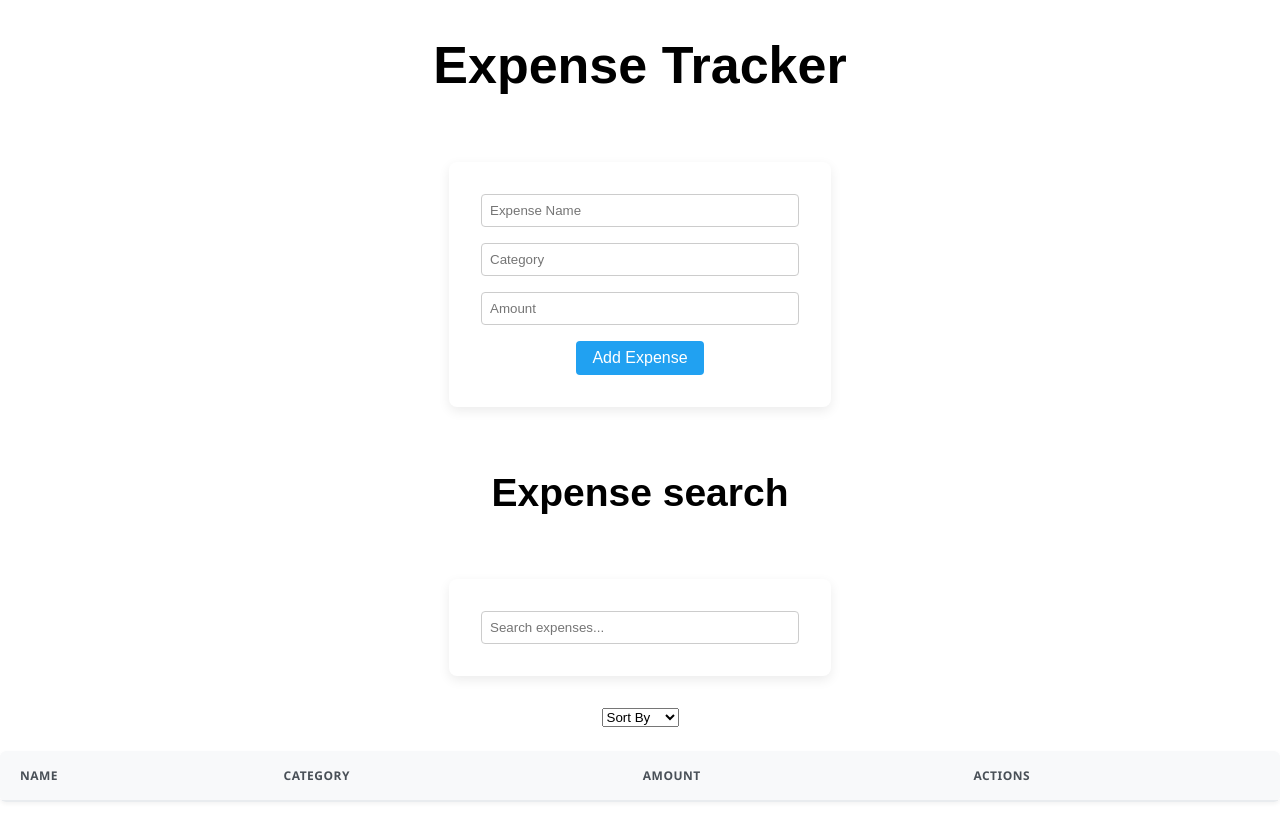
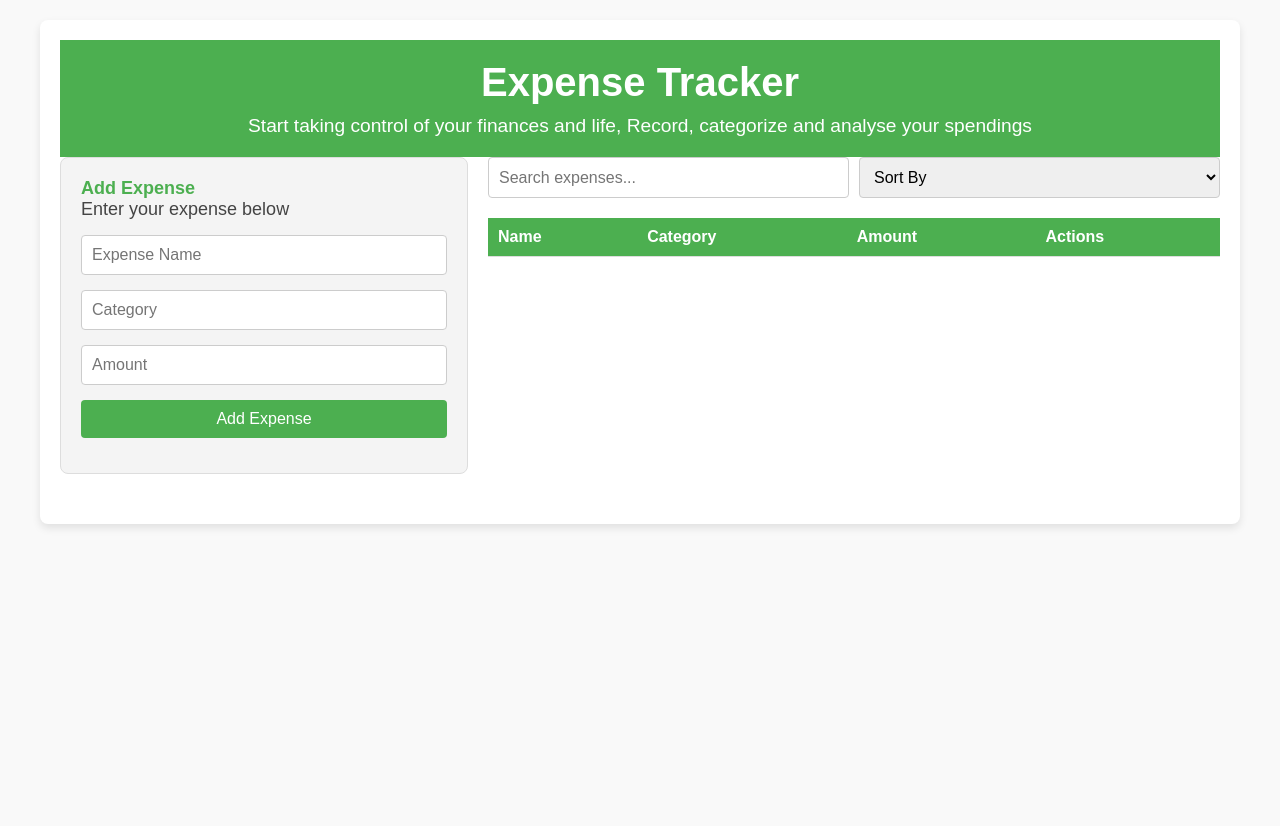
Before and after one commit to BrianSila/Phase-2-expense-tracker-app, a React (Create React App) app: page / in a window 1280 px wide. Built offline with nearby package versions, Linux system fonts and the light colour scheme.

Commit message:
modified css structure

```diff
--- a/src/App.css
+++ b/src/App.css
@@ -1,130 +1,164 @@
-.App {
-  text-align: center;
+* {
+  margin: 0;
+  padding: 0;
+  box-sizing: border-box;
+  text-decoration: none;
+  list-style: none;
 }
 
-.App-logo {
-  height: 40vmin;
-  pointer-events: none;
+html {
+  scroll-behavior: smooth;
+  font-size: 16px;
 }
 
-@media (prefers-reduced-motion: no-preference) {
-  .App-logo {
-    animation: App-logo-spin infinite 20s linear;
-  }
+body {
+  font-family: Arial, sans-serif;
+  margin: 0;
+  padding: 0;
+  background-color: #f9f9f9;
+  color: #333;
 }
 
-.App-header {
-  background-color: white;
-  min-height: 100vh;
-  display: flex;
-  flex-direction: column;
-  align-items: center;
-  justify-content: center;
-  font-size: calc(10px + 2vmin);
-  font-family: Arial, Helvetica, sans-serif;
-  color: black;
+header {
+  text-align: center;
+  background-color: #4caf50;
+  color: white;
+  padding: 20px 10px;
 }
 
-.App-link {
-  color: #61dafb;
+header h1 {
+  margin: 0;
+  font-size: 2.5rem;
 }
 
-@keyframes App-logo-spin {
-  from {
-    transform: rotate(0deg);
-  }
-  to {
-    transform: rotate(360deg);
-  }
+header p {
+  margin: 10px 0 0;
+  font-size: 1.2rem;
+}
+
+.expense-tracker {
+  max-width: 1200px;
+  margin: 20px auto;
+  padding: 20px;
+  background: white;
+  border-radius: 8px;
+  box-shadow: 0 4px 8px rgba(0, 0, 0, 0.1);
+}
+
+/* Parent container */
+.parent {
+  display: flex;
+  flex-wrap: wrap;
+  gap: 20px;
+}
+
+/* Child container */
+.child {
+  flex: 2;
+  min-width: 300px;
+}
+
+.search {
+  display: flex;
+  gap: 10px;
+  margin-bottom: 20px;
+}
+
+.search input,
+.search select {
+  flex: 1;
+  padding: 10px;
+  border: 1px solid #ccc;
+  border-radius: 4px;
+  font-size: 1rem;
 }
 
 .expense-form {
-  display: flex;
-  flex-direction: column;
-  align-items: center;
-  justify-items: center;
-  gap: 1rem;
-  max-width: 600px;
-  margin: 2rem auto;
-  padding: 2rem;
-  background-color: #ffffff;
+  flex: 1;
+  min-width: 300px;
+  margin-bottom: 30px;
+  padding: 20px;
+  border: 1px solid #ddd;
   border-radius: 8px;
-  box-shadow: 0 4px 12px rgba(0, 0, 0, 0.08);
-  font-family: 'Segoe UI', Roboto, -apple-system, sans-serif;
+  background-color: #f4f4f4;
 }
 
-.expense-form input {
-  font-family: Arial, Helvetica, sans-serif;
-  padding: 0.5rem;
+.expense-form h2 {
+  margin-top: 0;
+  font-size: 18px;
+  color: #4caf50;
+}
+
+.expense-form p {
+  font-size: 18px;
+  color: #444;
+  margin-bottom: 15px;
+}
+
+.expense-form input,
+.expense-form button {
+  width: 100%;
+  margin-bottom: 15px;
+  padding: 10px;
   border: 1px solid #ccc;
   border-radius: 4px;
-  width: 300px;
+  font-size: 1rem;
 }
 
-button {
-  padding: 0.5rem 1rem;
+.expense-form button {
+  background-color: #4caf50;
+  color: white;
   border: none;
-  border-radius: 4px;
-  background-color: #21a1f1;
-  color: white;
   cursor: pointer;
-  font-size: 1rem;
+  transition: background-color 0.3s;
 }
-button:hover {
-  background-color: #61dafb;
+
+.expense-form button:hover {
+  background-color: #45a049;
 }
 
 .table {
   width: 100%;
   border-collapse: collapse;
-  margin: 1.5rem 0;
-  font-family: 'Segoe UI', Roboto, -apple-system, sans-serif;
-  font-size: 0.875rem;
-  box-shadow: 0 2px 4px rgba(0, 0, 0, 0.05);
-  overflow: hidden;
-  border-radius: 6px;
 }
 
-.table thead {
-  background-color: #f8f9fa;
-  color: #495057;
-  font-weight: 600;
-  text-transform: uppercase;
-  letter-spacing: 0.5px;
-  font-size: 0.75rem;
+.table th,
+.table td {
+  padding: 10px;
+  text-align: left;
+  border-bottom: 1px solid #ddd;
 }
 
-.table thead th {
-  padding: 1rem 1.25rem;
-  text-align: left;
-  border-bottom: 2px solid #e9ecef;
+.table th {
+  background-color: #4caf50;
+  color: white;
 }
 
-.table tbody tr {
-  transition: background-color 0.2s ease;
+.table tr:hover {
+  background-color: #f1f1f1;
 }
 
-.table tbody tr:nth-child(even) {
-  background-color: #f8f9fa;
+.table button {
+  padding: 5px 10px;
+  border: none;
+  border-radius: 4px;
+  background-color: #f44336;
+  color: white;
+  cursor: pointer;
+  transition: background-color 0.3s;
 }
 
-.table tbody tr:hover {
-  background-color: #f1f3f5;
+.table button:hover {
+  background-color: #d32f2f;
 }
 
-.table tbody td {
-  padding: 0.875rem 1.25rem;
-  border-bottom: 1px solid #e9ecef;
-  color: #212529;
-  vertical-align: middle;
+@media (max-width: 768px) {
+  .parent {
+    flex-direction: column;
+  }
+
+  .expense-form,
+  .child {
+    min-width: 100%;
+  }
 }
-
-.table tfoot {
-  background-color: #f8f9fa;
-  font-weight: 500;
-}
-
-.table tfoot td {
-  padding: 0.75rem 1.25rem;
-  border-top: 2px solid #e9ecef;
-}
--- a/src/App.js
+++ b/src/App.js
@@ -50,11 +50,18 @@ function App() {
   );
 
   return (
-    <div className="App">
-      <header className="App-header">
+    <main className="expense-tracker">
+      <header>
         <h1>Expense Tracker</h1>
-        <form className="expense-form"
-        onSubmit={handleAddExpense}>
+        <p>
+          Start taking control of your finances and life, Record, categorize and
+          analyse your spendings
+        </p>
+      </header>
+      <section className="parent">
+        <form className="expense-form" onSubmit={handleAddExpense}>
+          <h2>Add Expense</h2>
+          <p>Enter your expense below</p>
           <input
             type="text"
             name="name"
@@ -82,20 +89,20 @@ function App() {
           />
           <button type="submit">Add Expense</button>
         </form>
-        <h2>Expense search</h2>
-        <form className="expense-form">
+        <div className="child">
+          <div className="search">
             <input
               type="text"
               placeholder="Search expenses..."
               value={searchTerm}
               onChange={handleSearchChange}
             />
-        </form>
             <select onChange={handleSortChange} value={sortBy}>
               <option value="">Sort By</option>
               <option value="name">Name</option>
               <option value="category">Category</option>
             </select>
+          </div>
           <table className="table">
             <thead>
               <tr>
@@ -120,10 +127,10 @@ function App() {
               ))}
             </tbody>
           </table>
-      </header>
         </div>
+      </section>
+    </main>
   );
 }
 
-
 export default App;
--- a/src/index.css
+++ b/src/index.css
@@ -4,14 +4,14 @@ body {
   box-sizing: border-box;
   min-height: 100vh;
   min-height: 100dvh;
-  font-family: -apple-system, BlinkMacSystemFont, 'Segoe UI', 'Roboto', 'Oxygen',
-    'Ubuntu', 'Cantarell', 'Fira Sans', 'Droid Sans', 'Helvetica Neue',
+  font-family: -apple-system, BlinkMacSystemFont, "Segoe UI", "Roboto", "Oxygen",
+    "Ubuntu", "Cantarell", "Fira Sans", "Droid Sans", "Helvetica Neue",
     sans-serif;
   -webkit-font-smoothing: antialiased;
   -moz-osx-font-smoothing: grayscale;
 }
 
 code {
-  font-family: source-code-pro, Menlo, Monaco, Consolas, 'Courier New',
+  font-family: source-code-pro, Menlo, Monaco, Consolas, "Courier New",
     monospace;
 }
```
Also changed, not shown: src/components/expenseForm.js (added, +97 -0 lines), src/components/expenses.js (added, +38 -0 lines). Lines whose indentation alone changed are shown as unchanged.
